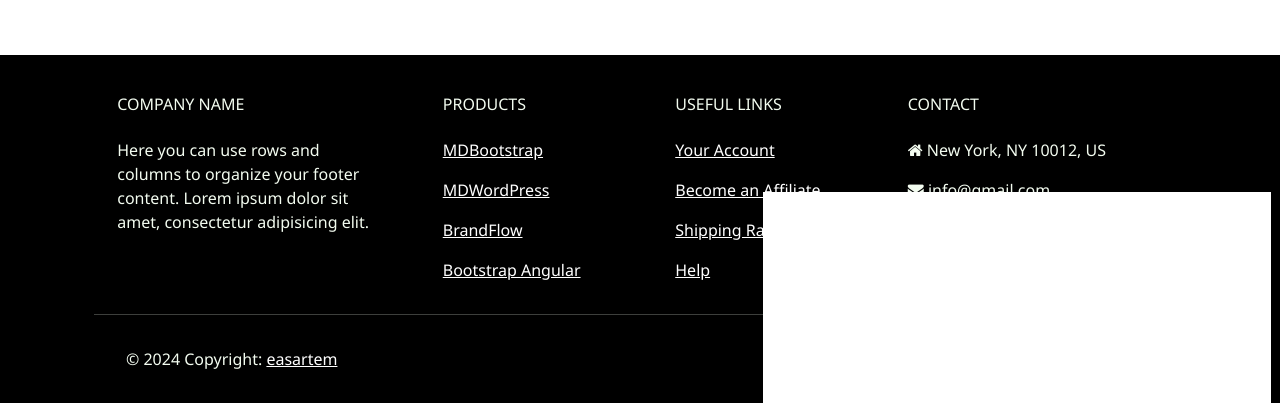
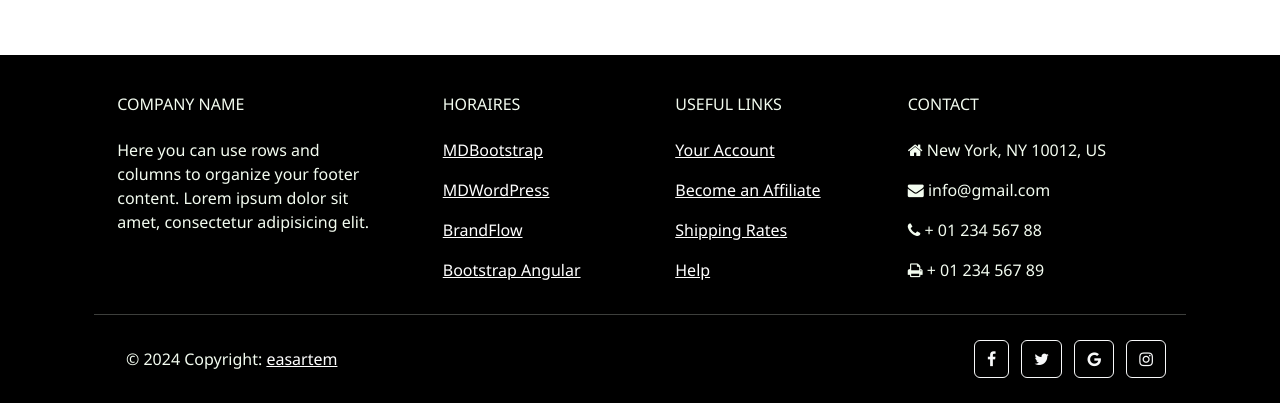
Before and after one commit to easartem/CS50, a Flask app: page / in a window 1280 px wide. Shown: the part 2857-3260 px from the top of the page. Run offline with Flask 3, Linux system fonts and the light colour scheme; some libraries are stand-ins or nearby versions.

Commit message:
Mon, Jun 3, 2024, 7:32 PM +02:00

```diff
--- a/project/templates/layout.html
+++ b/project/templates/layout.html
@@ -80,7 +80,7 @@
 
             <!-- Grid column -->
             <div class="col-md-2 col-lg-2 col-xl-2 mx-auto mt-3">
-              <h6 class="text-uppercase mb-4 font-weight-bold">Products</h6>
+              <h6 class="text-uppercase mb-4 font-weight-bold">Horaires</h6>
               <p>
                 <a class="text-white">MDBootstrap</a>
               </p>
```
